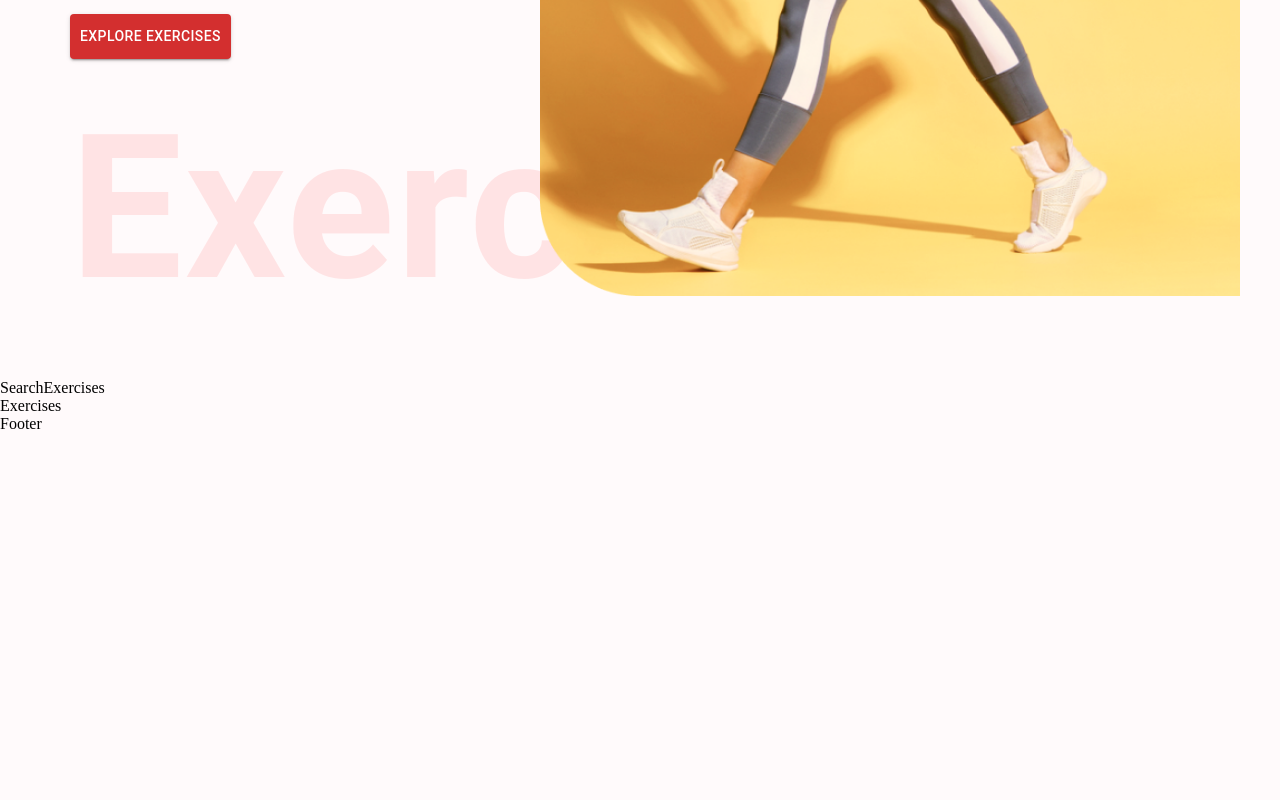
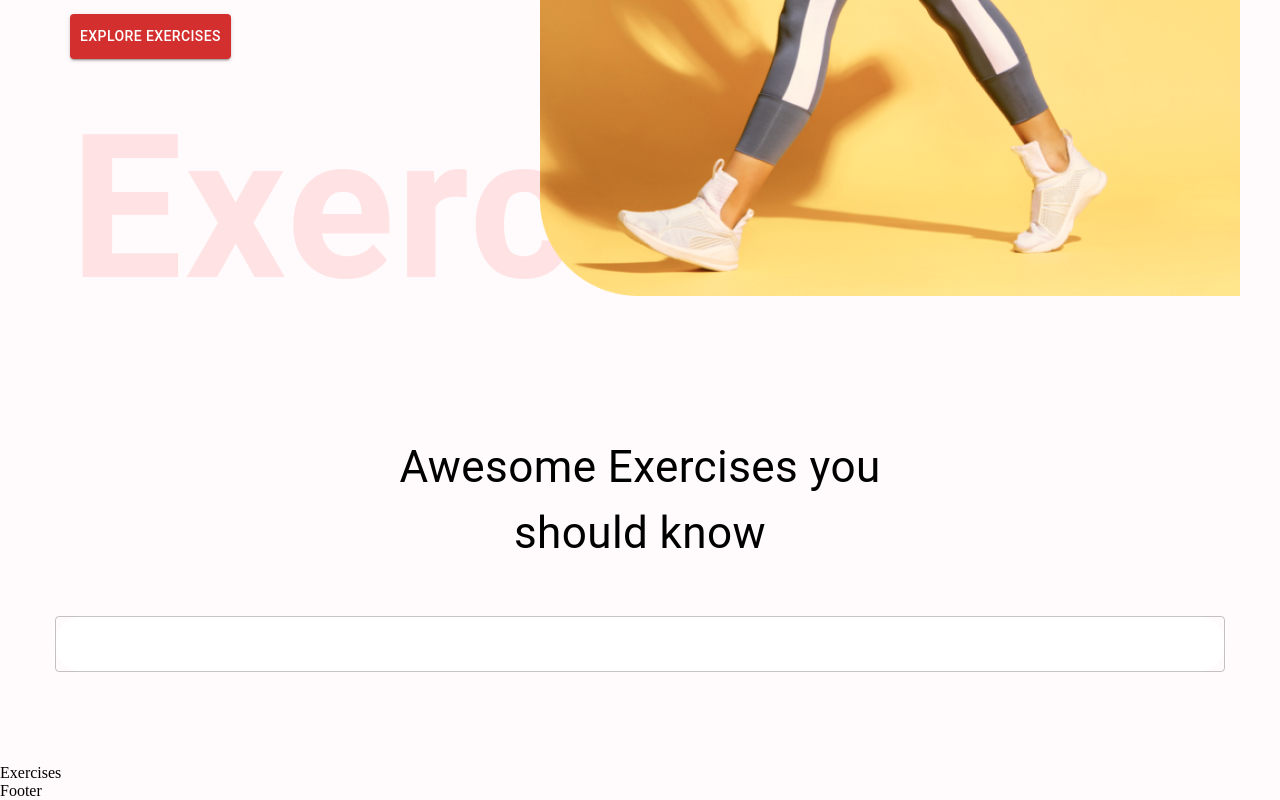
Before and after one commit to takalkarsayali/fitness-app, a React (Create React App) app: page / in a window 1280 px wide. Shown: the part 570-1370 px from the top of the page. Before the commit the page ends 1003 px from the top, so only its background shows below. Built offline with nearby package versions, Linux system fonts and the light colour scheme.

Commit message:
Search Exercises

```diff
--- a/src/components/SearchExercises.js
+++ b/src/components/SearchExercises.js
@@ -1,9 +1,25 @@
-import React, {useEffect, useState} from 'react'
+import React, { useEffect, useState } from 'react';
+import { Box, Button, Stack, TextField, Typography } from '@mui/material'
 
 const SearchExercises = () => {
   return (
-    <div>SearchExercises</div>
+    <Stack alignItems={'center'} mt={'35px'} justifyContent={'center'} p={'20px'}>
+      <Typography fontWeight={'700px'} sx={{ fontSize: { lg: '44px', xs: '30px' } }} mb={'50px'} textAlign={'center'}>
+        Awesome Exercises you <br /> should know
+      </Typography>
+      <Box position={'relative'} mb={'72px'}>
+        <TextField
+          // height="100px"
+          sx={{ input: { fontWeight: '700', border: 'none', borderRadius: '4px' }, width: { lg: '1170px', xs: '350px' }, backgroundColor: '#fff', borderRadius: '40px' }}
+          value={" "}
+          onChange={(e) => { }}
+          type="text"
+          placeholder='Search Exercises'
+        />
+
+      </Box>
+    </Stack>
   )
 }
 
-export default SearchExercises
+export default SearchExercises;
```
